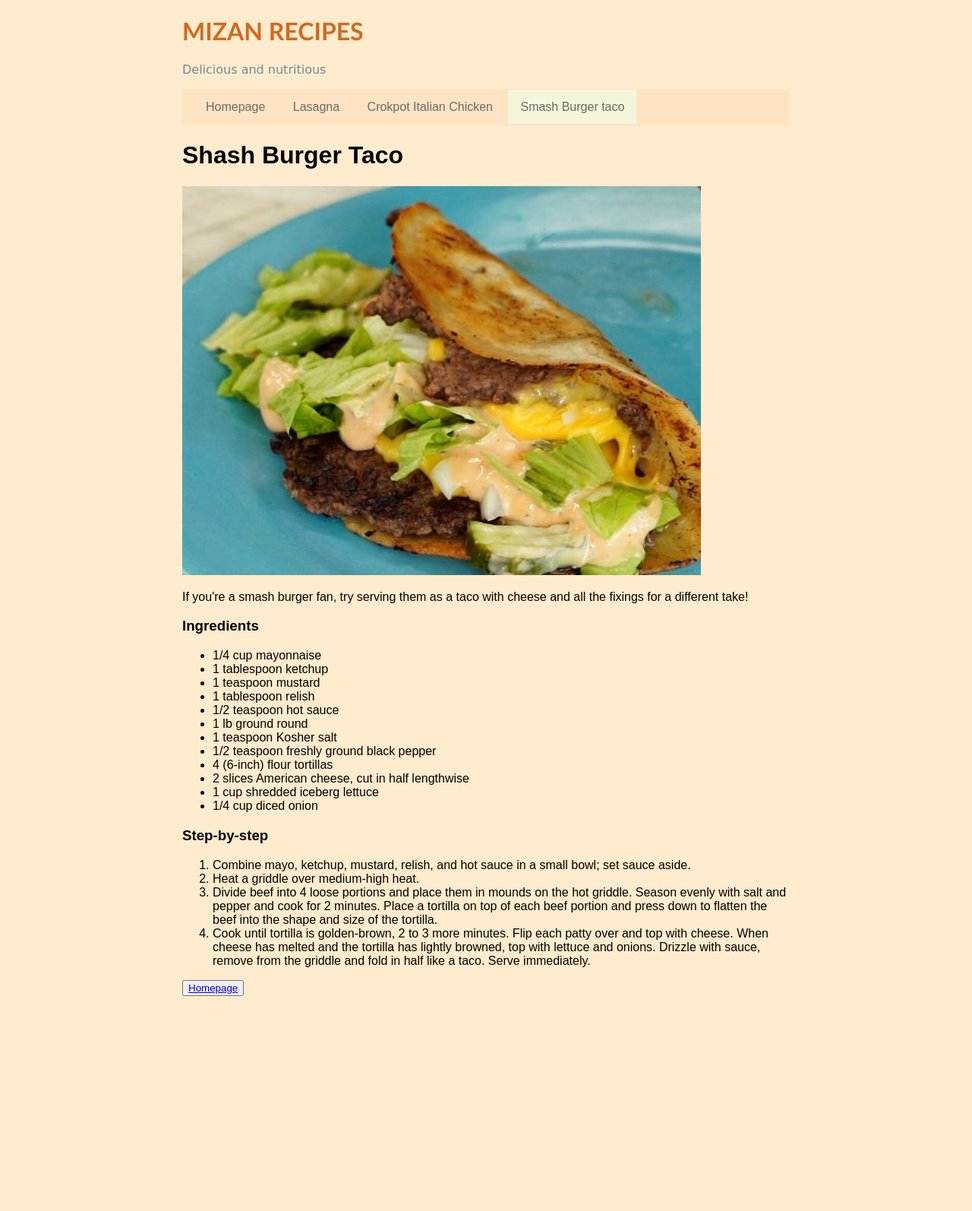
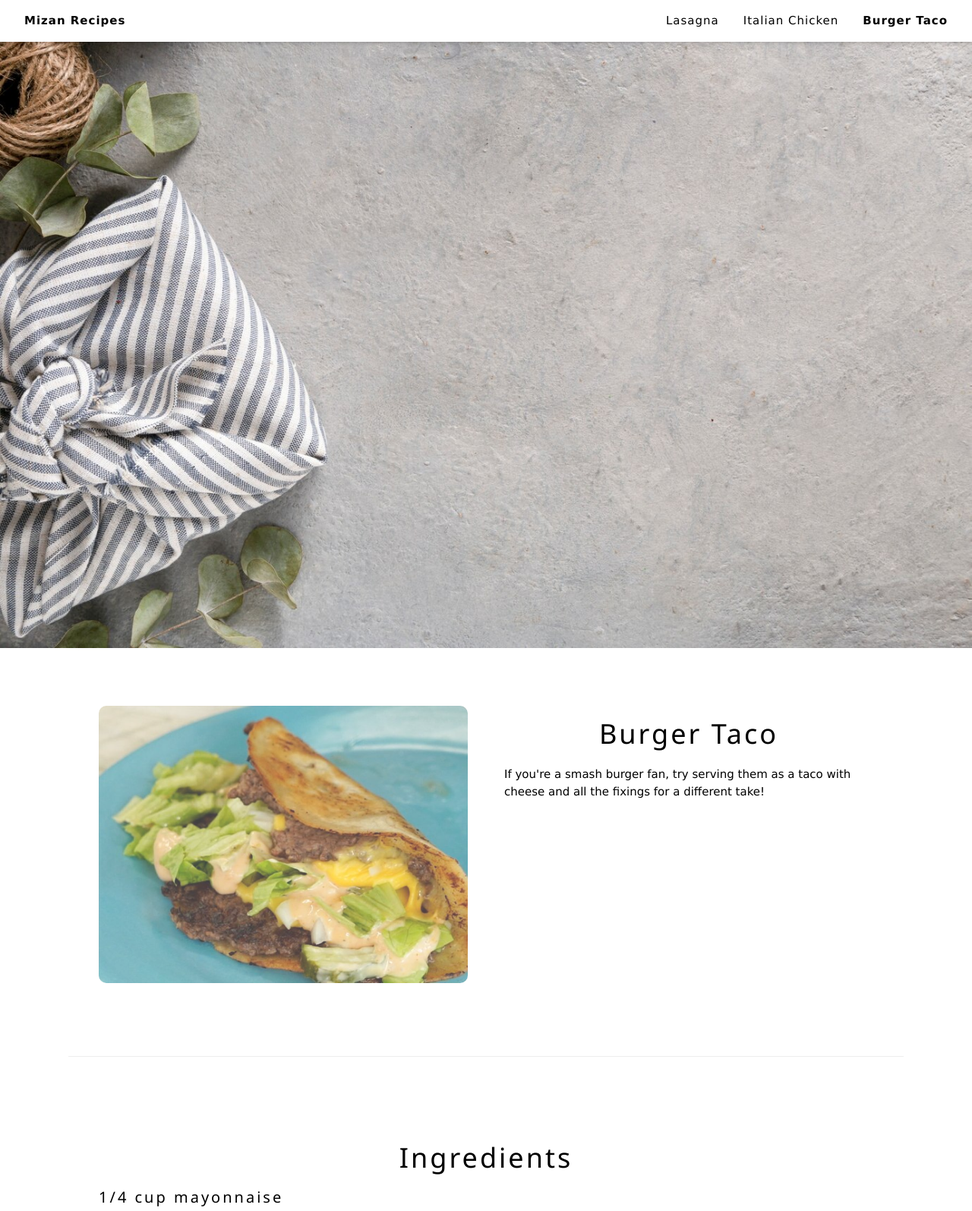
Before and after one commit to mizanti/odin-recipes, a plain HTML site: page recipes/smash-burger-taco.html in a window 1280 px wide. Shown: the top 1594 px of the page at 76% size. Before the commit the page ends 1319 px from the top, so only its background shows below. Drawn offline with Linux system fonts and the light colour scheme.

Commit message:
changed everything, literally applying new knowledge

```diff
--- a/recipes/smash-burger-taco.html
+++ b/recipes/smash-burger-taco.html
@@ -2,48 +2,69 @@
 <html lang="en">
 
     <head>
-        <meta charset="utf-8">
+        <title>Mizan Recipes -Burger Taco</title>
+        <meta charset="UTF-8">
         <meta http-equiv="X-UA-Compatible" content="IE=edge">
         <meta name="viewport" content="width=device-width, initial-scale=1">
-        <title>Shash Burger Taco</title>
         <link rel="stylesheet" href="../style.css">
     </head>
 
     <body>
-        <div id="page">
-            <header>
-                <h1 id="title">Mizan Recipes</h1>
-                <p id="subtitle">Delicious and nutritious</p>
-                <nav>
-                    <a href="../index.html">Homepage</a></li>
-                    <a href="../recipes/lasagna.html">Lasagna</a></li>
-                    <a href="../recipes/crockpot-italian-chiken.html">Crokpot Italian Chicken</a>
-                    <a class="active" href="../recipes/smash-burger-taco.html">Smash Burger taco</a>
-                </nav>
-            </header>
-            <main>
-                <h1>Shash Burger Taco</h1>
-                <img src="../images/smash-burguer-taco.jpg">
-                <p>If you're a smash burger fan, try serving them as a taco with cheese and all the fixings for a
-                    different take!</p>
+        <!-- Header -->
+        <header>
+            <nav class="bar padding top">
+                <a class="active bar-item button" href="../index.html">Mizan Recipes</a>
+                <div class="links">
+                    <a class="bar-item button" href="../recipes/lasagna.html">Lasagna</a>
+                    <a class="bar-item button" href="../recipes/crockpot-italian-chiken.html">Italian Chicken</a>
+                    <a class="bar-item button active" href="../recipes/smash-burger-taco.html">Burger Taco</a>
+                </div>
+            </nav>
+            <div class="content" style="max-width:1600px;min-width:500px">
+                <img src="../images/header-bg.jpg" width="1600" alt="restaurant table view">
+            </div>
+        </header>
 
-                <h3>Ingredients</h3>
-                <ul>
-                    <li>1/4 cup mayonnaise</li>
-                    <li>1 tablespoon ketchup</li>
-                    <li>1 teaspoon mustard</li>
-                    <li>1 tablespoon relish</li>
-                    <li>1/2 teaspoon hot sauce</li>
-                    <li>1 lb ground round</li>
-                    <li>1 teaspoon Kosher salt</li>
-                    <li>1/2 teaspoon freshly ground black pepper</li>
-                    <li>4 (6-inch) flour tortillas</li>
-                    <li>2 slices American cheese, cut in half lengthwise</li>
-                    <li>1 cup shredded iceberg lettuce</li>
-                    <li>1/4 cup diced onion</li>
-                </ul>
+        <!-- Header -->
+        <main class="content" style="max-width: 1100px;">
+            <!-- About -->
+            <div class="container padding-64">
+                <div class="col padding-large">
+                    <img src="../images/smash-burguer-taco.jpg" class="round opacity" width="100%" alt="Lasagna served">
+                </div>
 
-                <h3>Step-by-step</h3>
+                <div class="col padding-large">
+                    <h1>Burger Taco</h1>
+                    <p>If you're a smash burger fan, try serving them as a taco with cheese and all the fixings for a different take!</p>
+                </div>
+            </div>
+
+            <hr>
+
+            <!-- Ingredients -->
+            <div class="container padding-64">
+                <div class="padding-large">
+                    <h1>Ingredients</h1>
+                    <h4>1/4 cup mayonnaise</h4>
+                    <h4>1 tablespoon ketchup</h4>
+                    <h4>1 teaspoon mustard</h4>
+                    <h4>1 tablespoon relish</h4>
+                    <h4>1/2 teaspoon hot sauce</h4>
+                    <h4>1 lb ground round</h4>
+                    <h4>1 teaspoon Kosher salt</h4>
+                    <h4>1/2 teaspoon freshly ground black pepper</h4>
+                    <h4>4 (6-inch) flour tortillas</h4>
+                    <h4>2 slices American cheese, cut in half lengthwise</h4>
+                    <h4>1 cup shredded iceberg lettuce</h4>
+                    <h4>1/4 cup diced onion</h4>
+                </div>
+            </div>
+
+            <hr>
+
+            <!-- How-to -->
+            <div class="container padding-64">
+                <h1>Step-by-step</h1>
                 <ol>
                     <li>Combine mayo, ketchup, mustard, relish, and hot sauce in a small bowl; set sauce aside.</li>
                     <li>Heat a griddle over medium-high heat.</li>
@@ -55,12 +76,14 @@
                         onions. Drizzle with sauce, remove from the griddle and fold in half like a taco. Serve
                         immediately.</li>
                 </ol>
-                <button><a href="../index.html">Homepage</a></button>
-            </main>
-            <footer>
+            </div>
+        </main>
 
-            </footer>
-        </div>
+        <!-- Footer -->
+        <footer class="center padding-32">
+            <a class="button" href="../index.html">Homepage</a>
+            <p>Made by Mizanti with The Odin Project and W3Schools.</p>
+        </footer>
     </body>
 
 </html>
--- a/style.css
+++ b/style.css
@@ -1,47 +1,196 @@
+/* Structure */
 html {
-    display: inline-block;
+    box-sizing: border-box;
+}
+
+* {
+    box-sizing: inherit;
 }
 
 body {
-    background-color: blanchedalmond;
-    font-family: Arial, Helvetica, sans-serif;
+    margin: 0;
 }
 
-#page {
-    max-width: 800px;
-    margin: 0 auto;
+/* Content */
+
+html,
+body {
+    font-family: Verdana, sans-serif;
+    font-size: 15px;
+    line-height: 1.5;
 }
 
-#title {
-    color: chocolate;
-    font-family: 'Trebuchet MS', 'Lucida Sans Unicode', 'Lucida Grande', 'Lucida Sans', Arial, sans-serif;
-    text-transform: uppercase;
+h1 {
+    font-size: 36px;
+    text-align: center;
 }
 
-#subtitle {
-    font-family: 'Brush Script MT', 'Lucida Handwriting', cursive;
-    font-size: 16px;
-    color: lightslategrey;
+h2 {
+    font-size: 30px;
 }
 
-nav {
-    margin: 0;
-    padding: 15px;
-    overflow: hidden;
-    background-color: bisque;
+h3 {
+    font-size: 24px;
 }
 
-nav a {
-    color: dimgray;
-    text-align: center;
-    padding: 14px 16px;
-    text-decoration: none;
+h4 {
+    font-size: 20px;
 }
 
-nav a:hover {
-    background-color: beige;
+h5 {
+    font-size: 18px;
 }
 
-nav .active {
-    background-color: beige;
+h6 {
+    font-size: 16px;
 }
+
+h1,
+h2,
+h3,
+h4,
+h5,
+h6 {
+    font-family: "Segoe UI", Arial, sans-serif;
+    font-weight: 400;
+    margin: 10px 0;
+    letter-spacing: 3px;
+}
+
+hr {
+    border: 0;
+    border-top: 1px solid #eee;
+    margin: 20px 0;
+}
+
+img {
+    vertical-align: middle;
+    max-width: 100%;
+    height: auto;
+}
+
+footer {
+    background-color: #f1f1f1;
+    text-align: center;
+}
+
+.bar {
+    width: 100%;
+    letter-spacing: 1px;
+    background-color: #fff;
+    box-shadow: 0 2px 5px 0 rgba(0, 0, 0, 0.16);
+}
+
+.links {
+    float: right;
+}
+
+.bar .bar-item {
+    padding: 8px 16px;
+    float: left;
+    width: auto;
+    display: block;
+}
+
+.button {
+    display: inline-block;
+    padding: 8px 16px;
+    text-decoration: none;
+    color: inherit;
+}
+
+.active {
+    font-weight: bolder;
+}
+
+.col {
+    float: left;
+    width: 50%;
+}
+
+.container {
+    padding: 0.01em 16px;
+}
+
+.content {
+    margin-left: auto;
+    margin-right: auto;
+    max-width: 980px;
+}
+
+.container:after,
+.container:before,
+.bar:before,
+.bar:after {
+    content: "";
+    display: table;
+    clear: both;
+}
+
+.top {
+    position: fixed;
+    z-index: 1;
+}
+
+.round {
+    border-radius: 10px;
+}
+
+.opacity {
+    opacity: 0.75;
+}
+
+/* Useful tools */
+
+.small {
+    font-size: 12px !important;
+}
+
+.medium {
+    font-size: 15px !important;
+}
+
+.large {
+    font-size: 18px !important;
+}
+
+.padding-small {
+    padding: 4px 8px !important;
+}
+
+.padding {
+    padding: 8px 16px !important;
+}
+
+.padding-large {
+    padding: 12px 24px !important;
+}
+
+.padding-16 {
+    padding-top: 16px !important;
+    padding-bottom: 16px !important;
+}
+
+.padding-24 {
+    padding-top: 24px !important;
+    padding-bottom: 24px !important;
+}
+
+.padding-32 {
+    padding-top: 32px !important;
+    padding-bottom: 32px !important;
+}
+
+.padding-48 {
+    padding-top: 48px !important;
+    padding-bottom: 48px !important;
+}
+
+.padding-64 {
+    padding-top: 64px !important;
+    padding-bottom: 64px !important;
+}
+
+.hide {
+    display: none !important;
+}
```
Also changed, not shown: index.html (+25 -18 lines), recipes/crockpot-italian-chiken.html (+53 -26 lines), recipes/lasagna.html (+85 -32 lines), images/header-bg.jpg (added), images/lasagna-ingredients.jpg (added).
